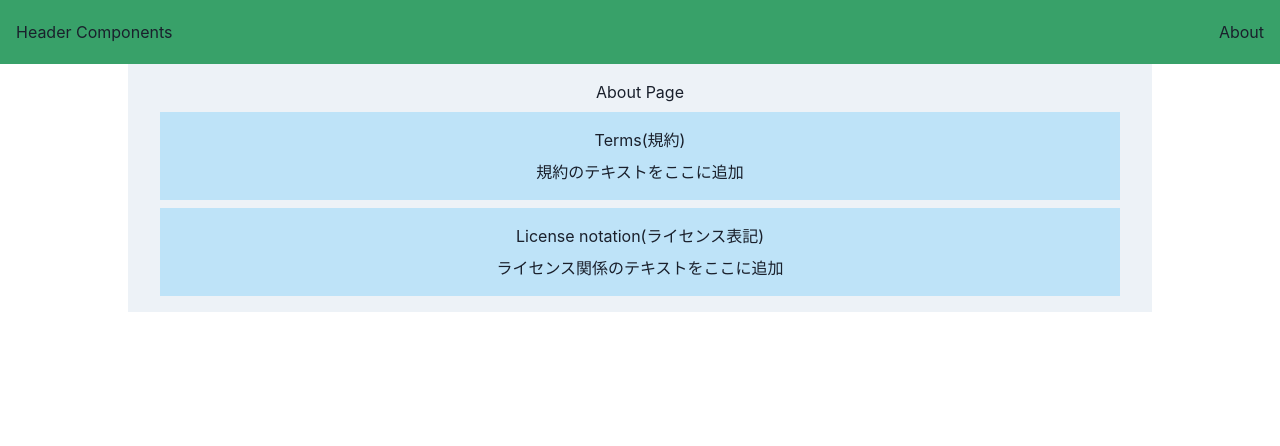
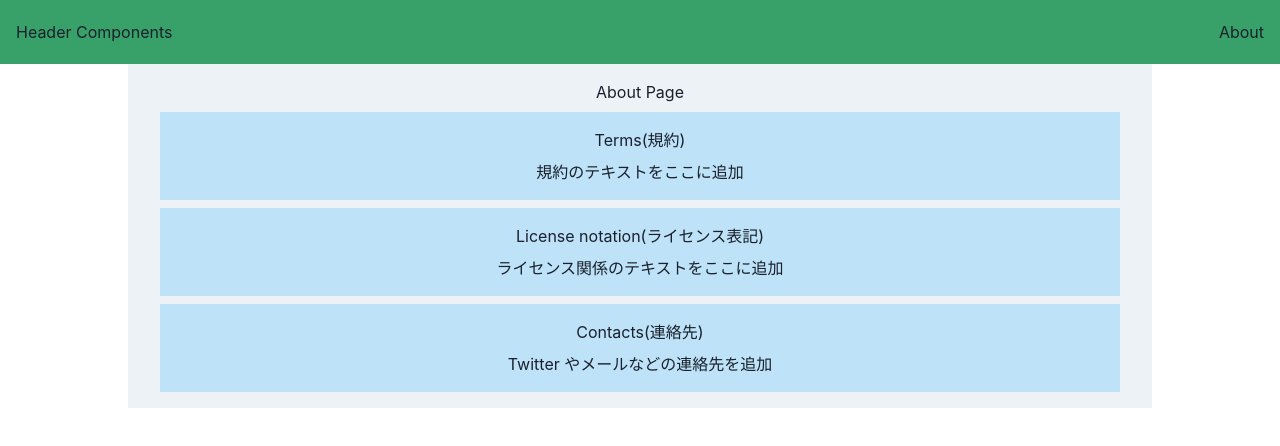
Before and after one commit to y4shiro/uma-card-deck-tools, a Next.js app: page /about in a window 1280 px wide. Shown: the top 446 px of the page. Built offline with nearby package versions, Linux system fonts and the light colour scheme.

Commit message:
feat: Contacts コンポーネント作成

```diff
--- /dev/null
+++ b/src/features/Contacts/index.tsx
@@ -0,0 +1,13 @@
+import { Text, VStack } from '@chakra-ui/react';
+
+const Contacts = (): JSX.Element => {
+  const text = 'Twitter やメールなどの連絡先を追加';
+  return (
+    <VStack w='100%' p='4' bgColor='blue.100'>
+      <Text>Contacts(連絡先)</Text>
+      <Text>{text}</Text>
+    </VStack>
+  );
+};
+
+export default Contacts;
--- a/src/pages/about.tsx
+++ b/src/pages/about.tsx
@@ -3,6 +3,7 @@ import type { NextPage } from 'next';
 import Head from 'next/head';
 
 import Header from '@/components/Header';
+import Contacts from '@/features/Contacts';
 import Licence from '@/features/License';
 import Terms from '@/features/Terms';
 
@@ -21,6 +22,7 @@ const About: NextPage = () => (
         <Text>About Page</Text>
         <Terms />
         <Licence />
+        <Contacts />
       </VStack>
     </Container>
   </div>
```
